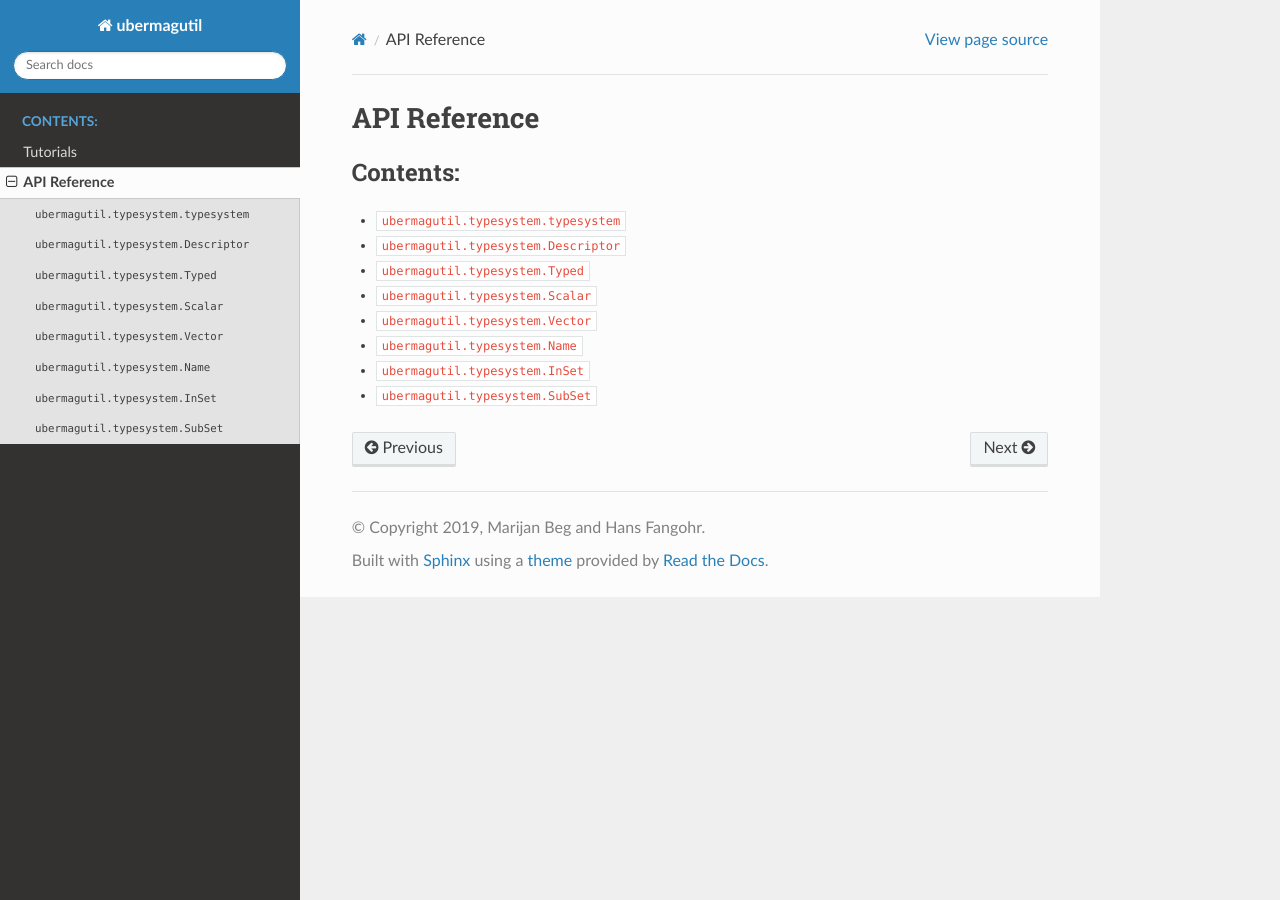
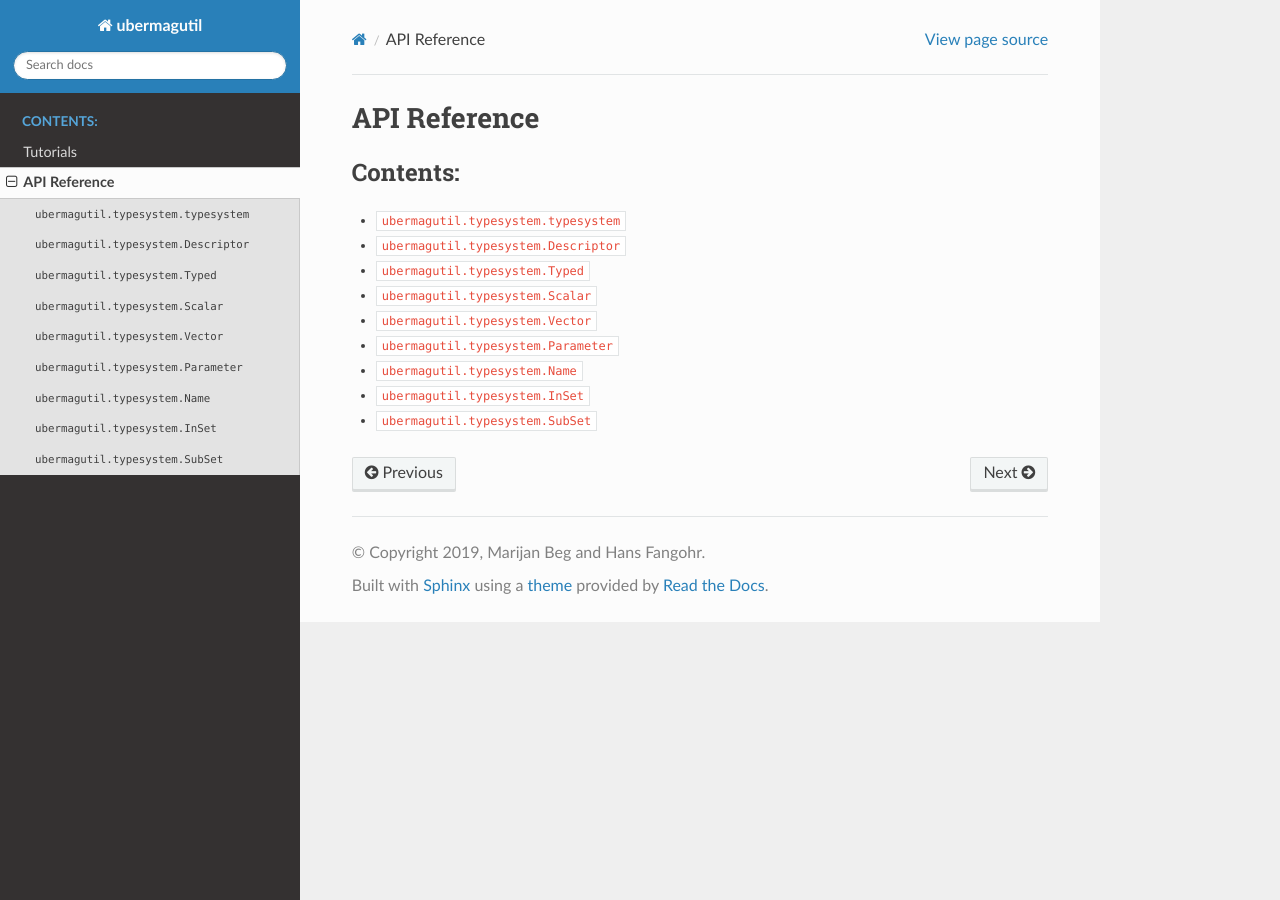
Before and after one commit to ubermag/ubermagutil, a Sphinx documentation site: the page built from docs/api-reference.rst, in a window 1280 px wide. Built offline with Sphinx 7.4.7 and the Read the Docs theme 2.0.0, drawn with Linux system fonts in a browser that asks for light colours; pages that are not in the unit, such as notebooks, are missing from menus.

Commit message:
Extend docs.

```diff
--- a/docs/api-reference.rst
+++ b/docs/api-reference.rst
@@ -10,6 +10,7 @@ API Reference
    typed
    scalar
    vector
+   parameter
    name
    inset
    subset
--- /dev/null
+++ b/docs/parameter.rst
@@ -0,0 +1,5 @@
+``ubermagutil.typesystem.Parameter``
+====================================
+
+.. autoclass:: ubermagutil.typesystem.Parameter
+   :members:
```
Also changed, not shown: 1 other file.
